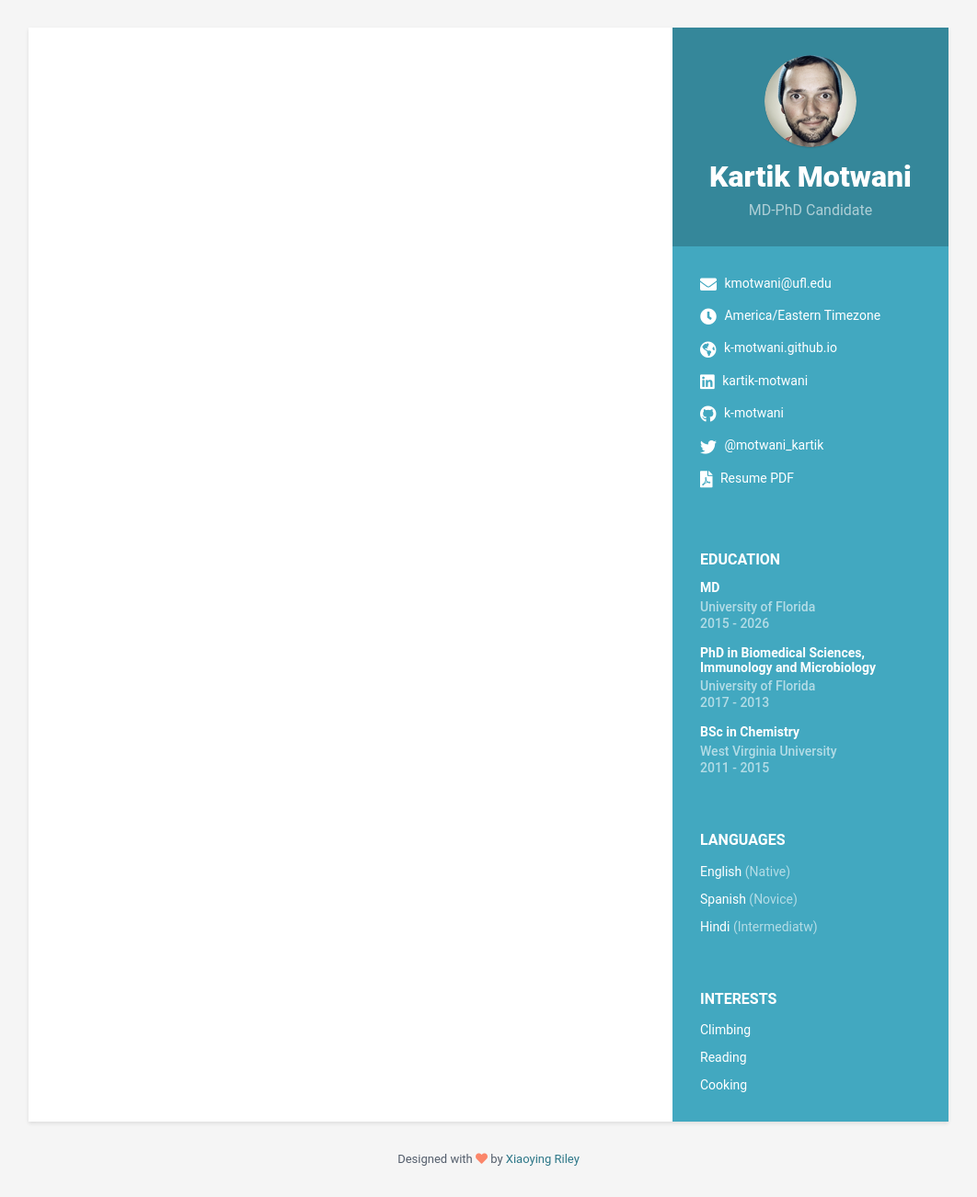
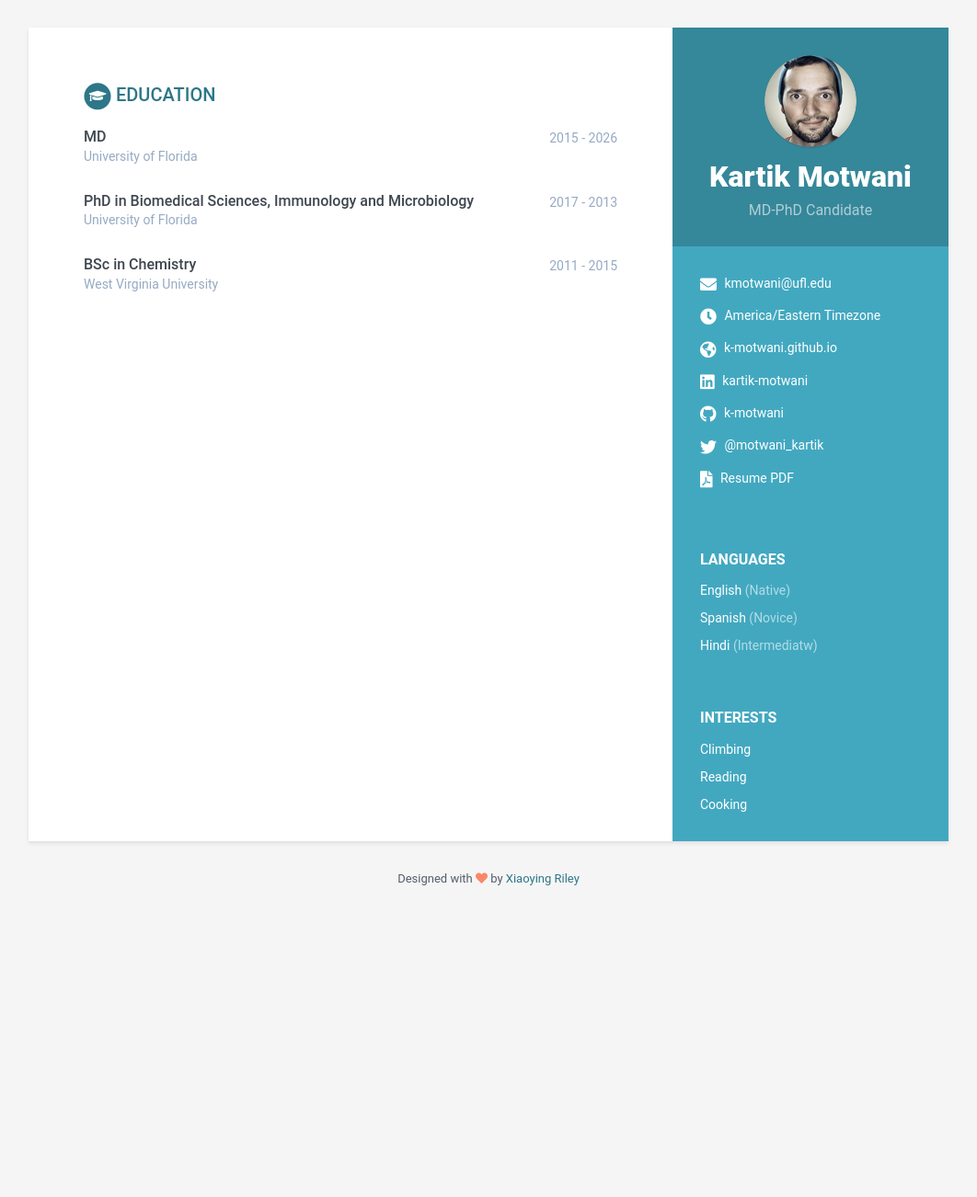
Before and after one commit to k-motwani/k-motwani.github.io, a Jekyll site: the page built from index.html, in a window 1280 px wide. Shown: the whole page at 92% size, without its empty margins (109-1171 px from the left). Built offline with Jekyll 4.4.1, drawn with Linux system fonts in a browser that asks for light colours; after the commit the page ends 997 px from its top, so only the background shows below that; part of the change alters nothing that is shown.

```diff
--- a/_data/data.yml
+++ b/_data/data.yml
@@ -5,7 +5,7 @@
 sidebar:
     position: right # position of the sidebar : left or right
     # about: True # set to False or comment line if you want to remove the "how to use?" in the sidebar
-    education: True # set to False if you want education in main section instead of in sidebar
+    education: False #True # set to False if you want education in main section instead of in sidebar
 
     # Profile information
     name: Kartik Motwani
```
